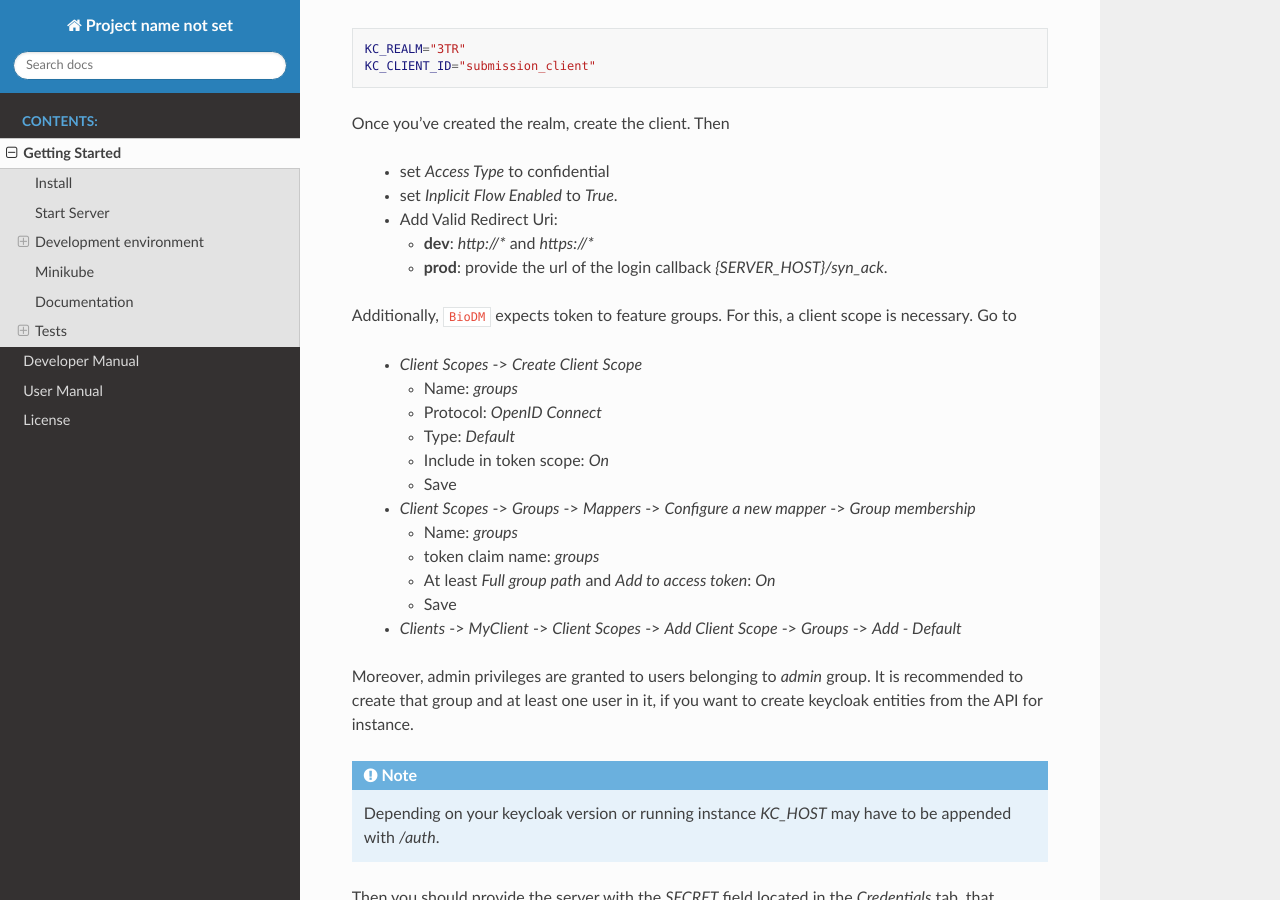
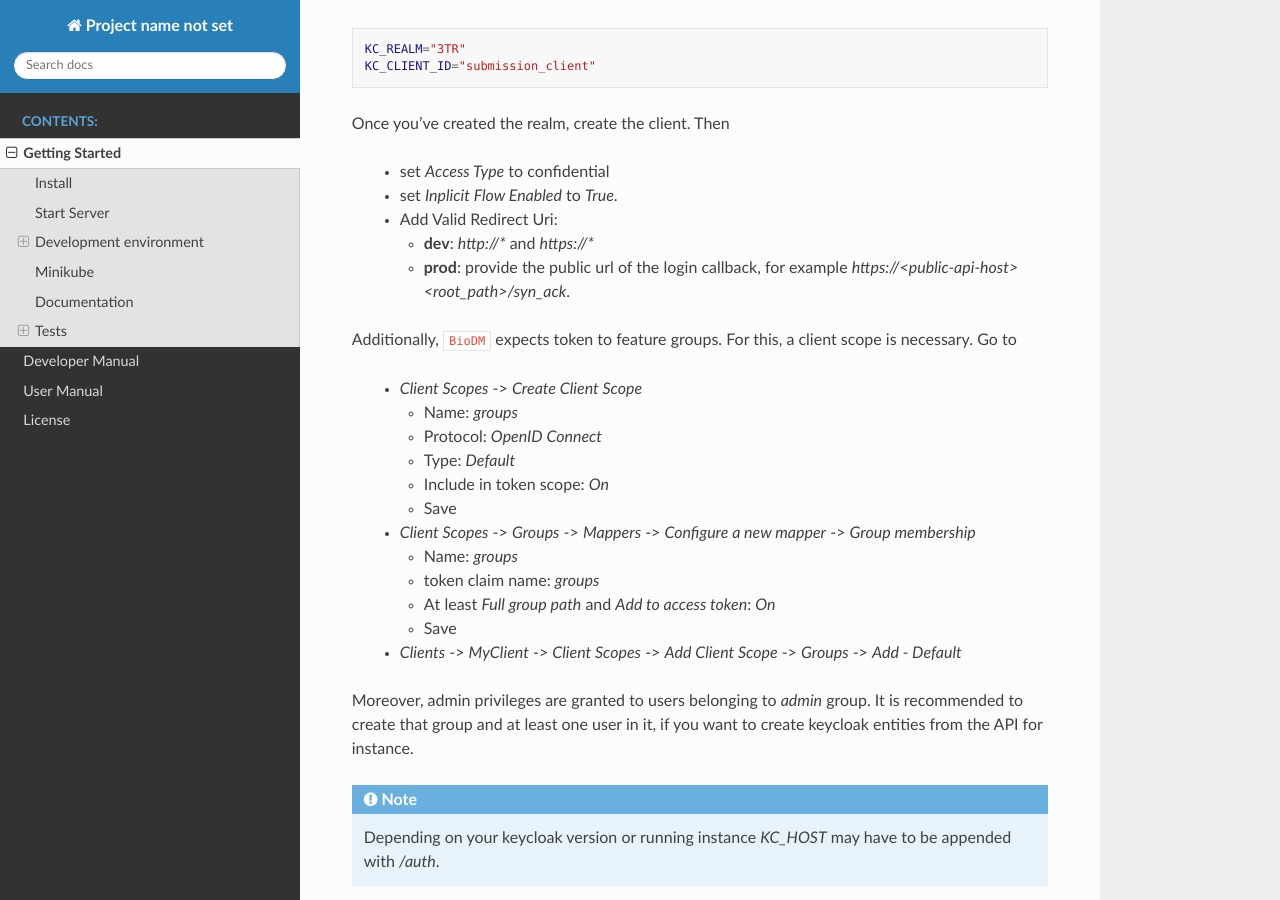
Before and after one commit to bag-cnag/biodm, a Sphinx documentation site: the page built from docs/getting_started.rst, in a window 1280 px wide and 900 px high, scrolled down 2754 px. Built offline with Sphinx 7.4.7 and the Read the Docs theme 3.1.0, drawn with Linux system fonts in a browser that asks for light colours; pages that are not in the unit, such as notebooks, are missing from menus.

Commit message:
Use public callback URL in login flow

```diff
--- a/docs/getting_started.rst
+++ b/docs/getting_started.rst
@@ -157,7 +157,8 @@ Once you've created the realm, create the client. Then
   * Add Valid Redirect Uri:
 
     * **dev**: `http://*` and `https://*`
-    * **prod**: provide the url of the login callback `{SERVER_HOST}/syn_ack`.
+    * **prod**: provide the public url of the login callback,
+      for example `https://<public-api-host><root_path>/syn_ack`.
 
 Additionally, ``BioDM`` expects token to feature groups. For this, a client scope is necessary. Go to
 
```
Also changed, not shown: 1 other file.
